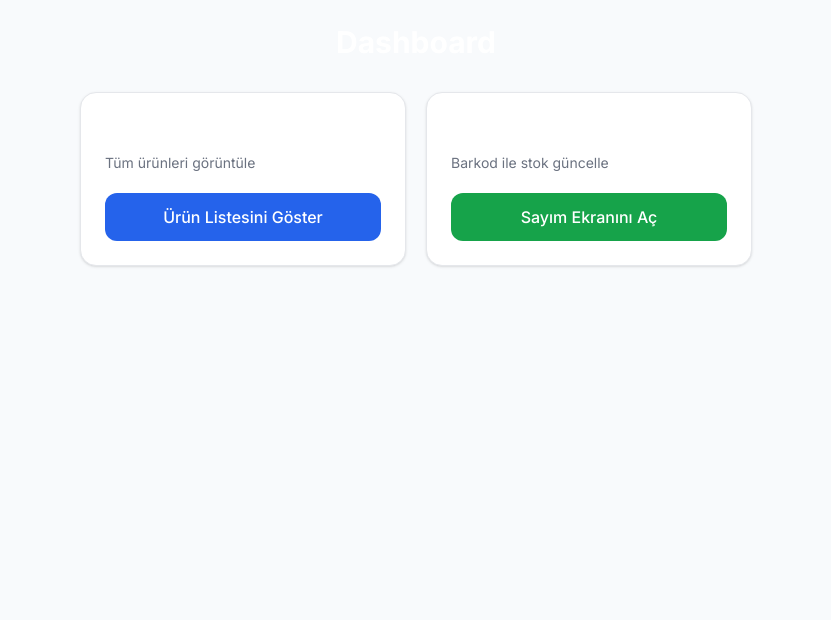
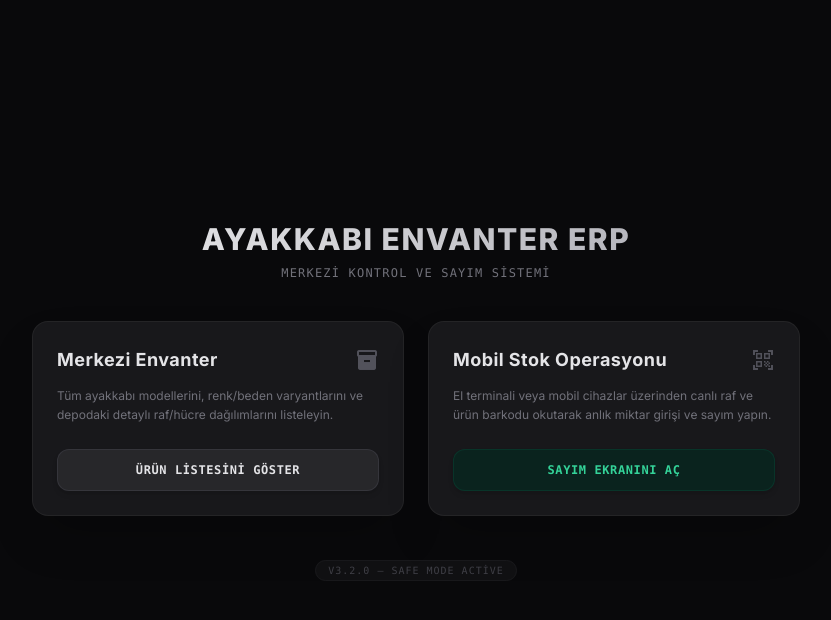
Before and after one commit to celalkale-gitcode/Ayakkabi_Erp, a Next.js app in the folder frontend/: page /dashboard in a window 1280 px wide. Shown: the top 620 px of the page, without its empty margins (224-1055 px from the left). Built offline with nearby package versions, Linux system fonts and the light colour scheme.

Commit message:
Refactor DashboardPage layout and styles

```diff
--- a/frontend/src/app/dashboard/page.tsx
+++ b/frontend/src/app/dashboard/page.tsx
@@ -1,53 +1,59 @@
 import Link from 'next/link';
 
 export default function DashboardPage() {
+  return (
+    <div className="min-h-screen p-6 bg-zinc-950 text-zinc-100 antialiased flex flex-col justify-center">
+      <div className="max-w-4xl w-full mx-auto space-y-10">
 
-  return (
-
-    <div className="min-h-screen p-6 bg-slate-50">
-
-      <h1 className="text-3xl font-bold mb-8 text-center">
-        Dashboard
-      </h1>
-
-      <div className="grid grid-cols-1 sm:grid-cols-2 gap-5 max-w-2xl mx-auto">
-
-        {/* Ürünler */}
-        <div className="bg-white p-6 rounded-2xl shadow border flex flex-col">
-
-          <h2 className="text-xl font-bold mb-2">
-            Ürünler
-          </h2>
-
-          <p className="text-sm text-gray-500 mb-5">
-            Tüm ürünleri görüntüle
+        <div className="text-center space-y-2">
+          <h1 className="text-3xl font-extrabold tracking-wider bg-gradient-to-r from-zinc-100 to-zinc-400 bg-clip-text text-transparent uppercase">
+            Ayakkabı Envanter ERP
+          </h1>
+          <p className="text-xs font-mono text-zinc-500 tracking-widest uppercase">
+            Merkezi Kontrol ve Sayım Sistemi
           </p>
-
-          <Link
-            href="/dashboard/products"
-            className="mt-auto bg-blue-600 hover:bg-blue-700 transition text-white text-center py-3 rounded-xl font-medium"
-          >
-            Ürün Listesini Göster
-          </Link>
         </div>
 
-        {/* Stok Sayımı */}
-        <div className="bg-white p-6 rounded-2xl shadow border flex flex-col">
+        <div className="grid grid-cols-1 sm:grid-cols-2 gap-6 max-w-3xl mx-auto">
 
-          <h2 className="text-xl font-bold mb-2">
-            Stok Sayımı
-          </h2>
+          {/* 1. KART: Web Envanter Yönetimi */}
+          <div className="bg-zinc-900 border border-zinc-800/80 p-6 rounded-2xl shadow-2xl flex flex-col justify-between hover:border-zinc-700/80 transition duration-200 group">
+            <div>
+              <div className="flex items-center justify-between mb-3">
+                <h2 className="text-lg font-bold tracking-wide text-zinc-200">Merkezi Envanter</h2>
+                <span className="material-icons text-zinc-600 group-hover:text-zinc-400 transition">inventory_2</span>
+              </div>
+              <p className="text-xs text-zinc-500 leading-relaxed mb-6">
+                Tüm ayakkabı modellerini, renk/beden varyantlarını ve depodaki detaylı raf/hücre dağılımlarını listeleyin.
+              </p>
+            </div>
+            <Link href="/dashboard/products" className="mt-auto bg-zinc-800 hover:bg-zinc-700 border border-zinc-700/60 transition-all text-zinc-200 text-center py-3 rounded-xl text-xs font-bold font-mono tracking-wider uppercase shadow-md">
+              Ürün Listesini Göster
+            </Link>
+          </div>
 
-          <p className="text-sm text-gray-500 mb-5">
-            Barkod ile stok güncelle
-          </p>
+          {/* 2. KART: El Terminali Sayım Ekranı */}
+          <div className="bg-zinc-900 border border-zinc-800/80 p-6 rounded-2xl shadow-2xl flex flex-col justify-between hover:border-zinc-700/80 transition duration-200 group">
+            <div>
+              <div className="flex items-center justify-between mb-3">
+                <h2 className="text-lg font-bold tracking-wide text-zinc-200">Mobil Stok Operasyonu</h2>
+                <span className="material-icons text-zinc-600 group-hover:text-emerald-500 transition">qr_code_scanner</span>
+              </div>
+              <p className="text-xs text-zinc-500 leading-relaxed mb-6">
+                El terminali veya mobil cihazlar üzerinden canlı raf ve ürün barkodu okutarak anlık miktar girişi ve sayım yapın.
+              </p>
+            </div>
+            <Link href="/dashboard/inventory" className="mt-auto bg-emerald-950/60 hover:bg-emerald-900 border border-emerald-900/40 text-emerald-400 text-center py-3 rounded-xl text-xs font-bold font-mono tracking-wider uppercase shadow-md transition-all">
+              Sayım Ekranını Aç
+            </Link>
+          </div>
 
-          <Link
-            href="/dashboard/inventory"
-            className="mt-auto bg-green-600 hover:bg-green-700 transition text-white text-center py-3 rounded-xl font-medium"
-          >
-            Sayım Ekranını Aç
-          </Link>
+        </div>
+
+        <div className="text-center">
+          <span className="text-[10px] font-mono text-zinc-700 uppercase tracking-widest bg-zinc-900/50 px-3 py-1 rounded-full border border-zinc-900">
+            v3.2.0 — Safe Mode Active
+          </span>
         </div>
 
       </div>
```
